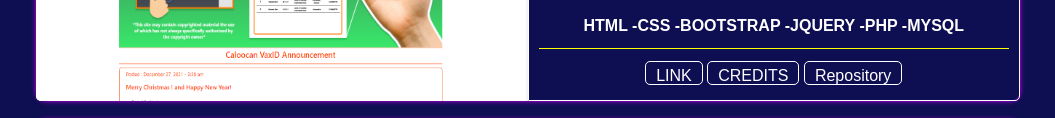
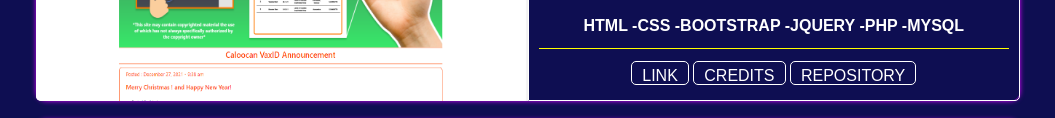
Before and after one commit to rustylola/johnrustylola.github.io, a plain HTML site: page index.html in a window 1280 px wide. Shown: the part 1432-1550 px from the top of the page, without its empty margins (112-1167 px from the left). Drawn offline with nearby package versions, Linux system fonts and the light colour scheme; a web font is replaced by a local one.

Commit message:
Update index.html

```diff
--- a/index.html
+++ b/index.html
@@ -212,7 +212,7 @@
                         <section class="tech-btns">
                             <a href="https://caloocanvaxcert.help/" target="_blank">LINK</a>
                             <a href="https://caloocanvaxcert.help/READ.php" target="_blank">CREDITS</a>
-                            <a href="https://github.com/rustylola/UCC-System" target="_blank">Repository</a>
+                            <a href="https://github.com/rustylola/UCC-System" target="_blank">REPOSITORY</a>
                         </section>
                     </div>
                 </article>
```
